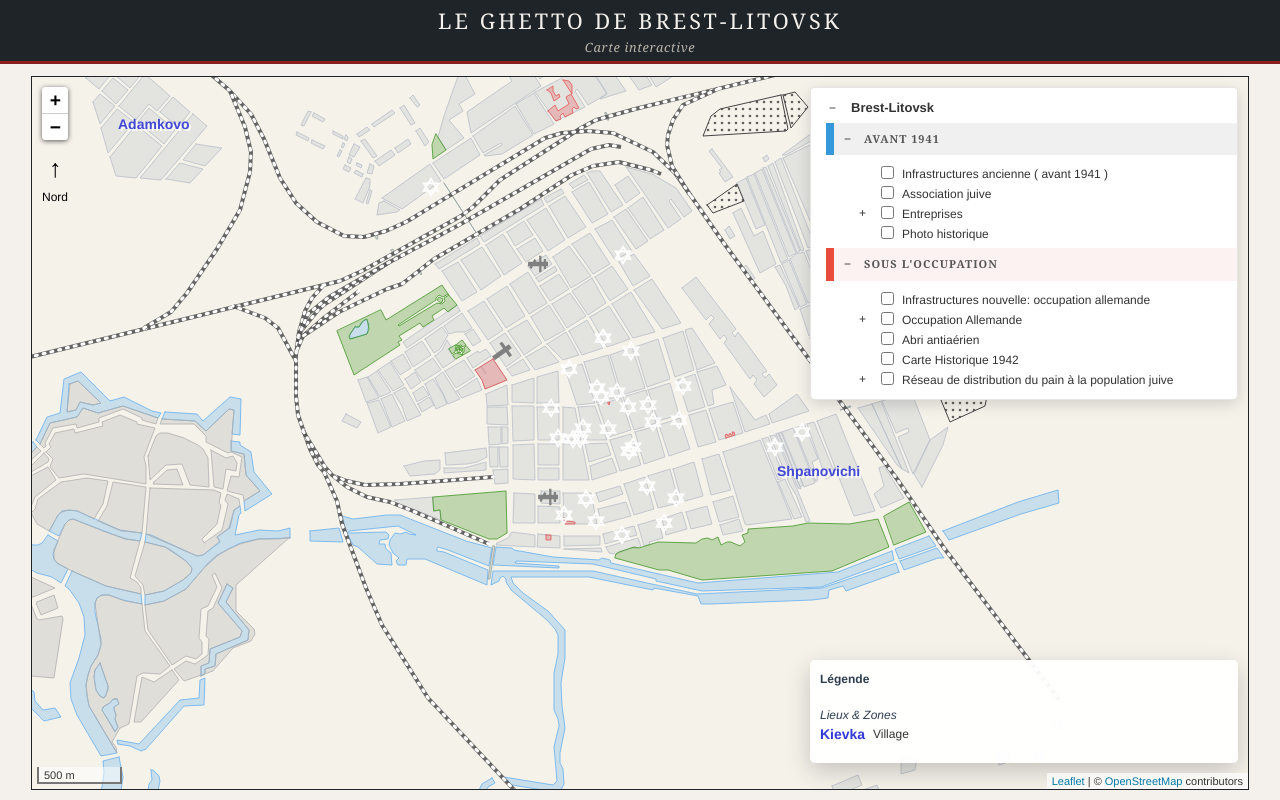
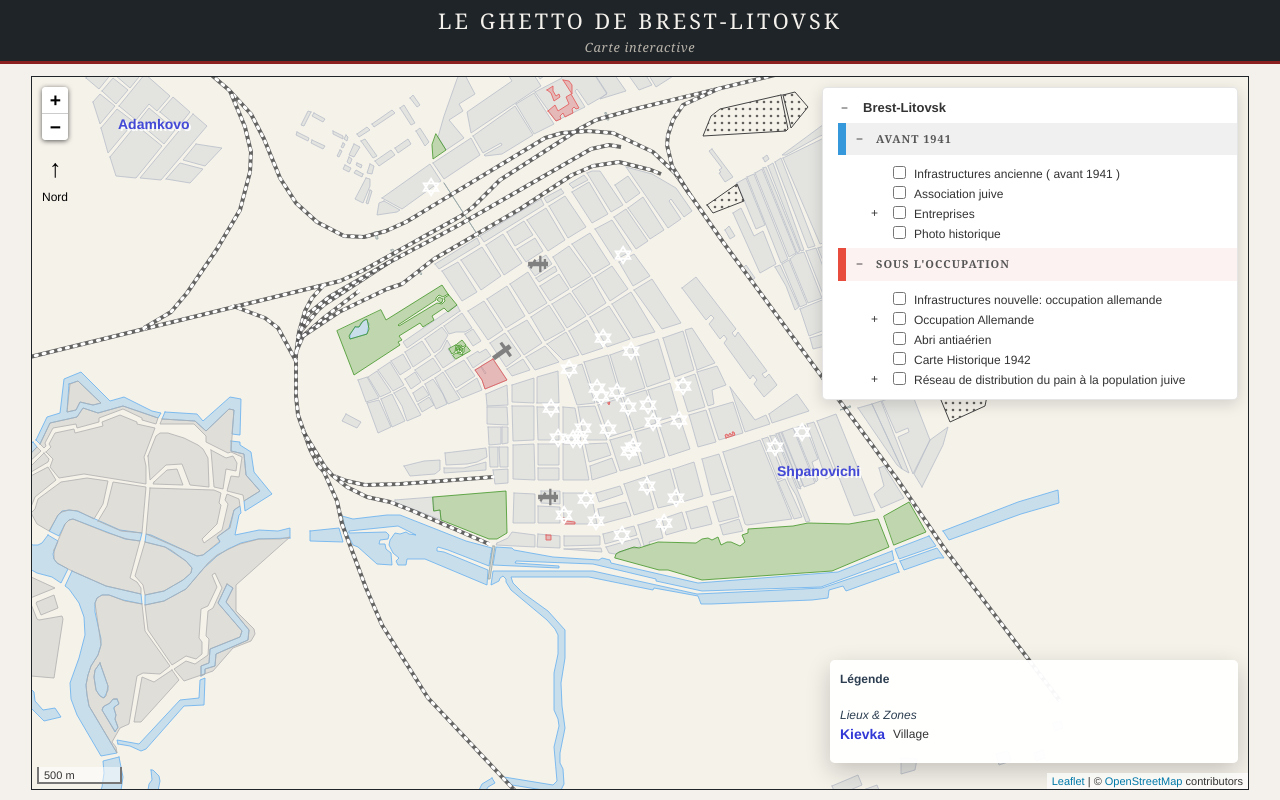
Before and after one commit to hugoLevallois/Ghetto, a plain HTML site: page index.html in a window 1280 px wide. Drawn offline with Linux system fonts and the light colour scheme.

Commit message:
Update brest.css

```diff
--- a/brest.css
+++ b/brest.css
@@ -4,7 +4,8 @@
 .leaflet-control-layers-expanded {
     padding: 0 0 10px 10px !important; /* 0 en haut et à droite pour coller les bandes */
     max-height: 40vh !important;
-    width: 52vh;
+    width: min(52vh, calc(100vw - 24px));
+   box-sizing: border-box;
     overflow-y: auto !important;
     overflow-x: hidden !important;
     box-shadow: 0 4px 15px rgba(0, 0, 0, 0.15) !important;
@@ -112,8 +113,9 @@
 }
 
 .dynamic-legend {
-    width: 51vh;
-    max-height: 45vh;
+    width: min(51vh, calc(100vw - 24px));
+   max-height: 35vh;
+   box-sizing: border-box;
     overflow-y: auto;
     /*background: white;*/
     padding: 10px;
@@ -358,7 +360,7 @@ img.leaflet-marker-icon {
 }
 
 .leaflet-control-layers-expanded {
-    width: 52vh !important;
-    min-width: 300px !important;
+    width: min(52vh, calc(100vw - 24px)) !important;
+    min-width: 0 !important;
 }
 :root { color-scheme: light; }
```
